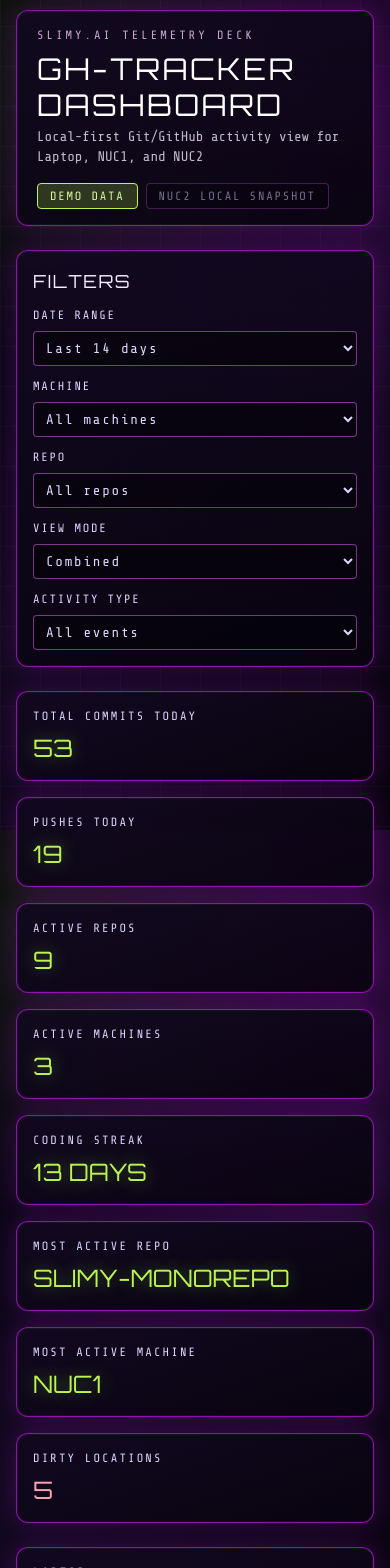
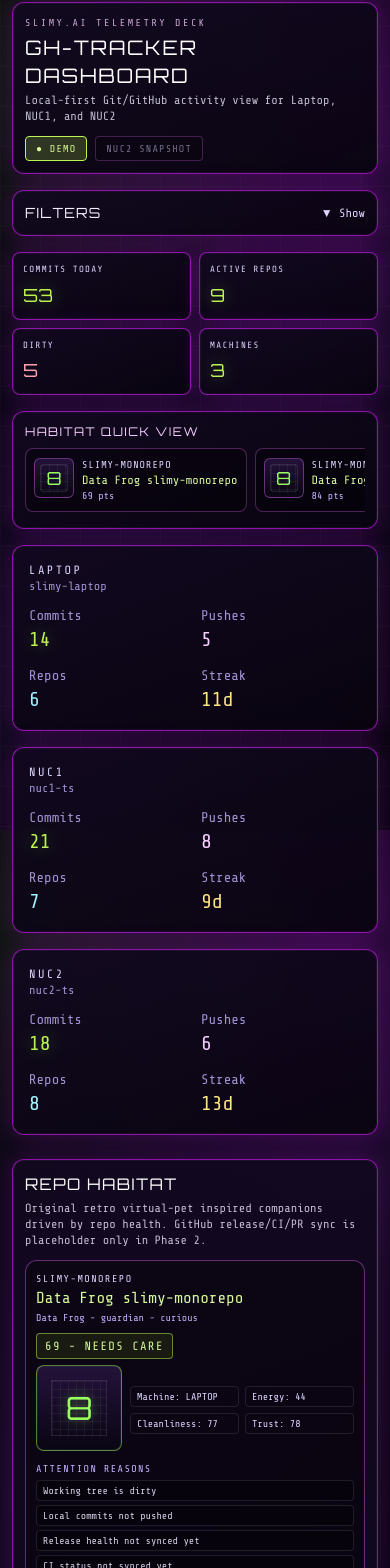
Before and after one commit to GurthBro0ks/gh-tracker, a Next.js app: page / in a window 390 px wide. Shown: the part 14-1582 px from the top of the page. Built offline with nearby package versions, Linux system fonts and the light colour scheme.

Commit message:
fix: polish mobile habitat dashboard layout

```diff
--- a/src/app/globals.css
+++ b/src/app/globals.css
@@ -16,6 +16,10 @@
 @theme inline {
   --font-sans: var(--font-orbitron);
   --font-mono: var(--font-share-tech-mono);
+}
+
+html {
+  padding: env(safe-area-inset-top) env(safe-area-inset-right) env(safe-area-inset-bottom) env(safe-area-inset-left);
 }
 
 body {
--- a/src/app/layout.tsx
+++ b/src/app/layout.tsx
@@ -1,4 +1,4 @@
-import type { Metadata } from "next";
+import type { Metadata, Viewport } from "next";
 import { Orbitron, Share_Tech_Mono } from "next/font/google";
 import "./globals.css";
 
@@ -18,6 +18,12 @@ export const metadata: Metadata = {
   description: "SlimyAI local Git activity dashboard",
 };
 
+export const viewport: Viewport = {
+  width: "device-width",
+  initialScale: 1,
+  viewportFit: "cover",
+};
+
 export default function RootLayout({
   children,
 }: Readonly<{
--- a/src/components/dashboard.tsx
+++ b/src/components/dashboard.tsx
@@ -43,6 +43,7 @@ export default function Dashboard({ demoData, localData }: DashboardProps) {
   const [repoFilter, setRepoFilter] = useState("all");
   const [viewMode, setViewMode] = useState<"combined" | "split">("combined");
   const [activityFilter, setActivityFilter] = useState<"all" | "commit" | "push" | "status">("all");
+  const [filtersOpen, setFiltersOpen] = useState(false);
 
   const activeData = mode === "local_snapshot" && localData ? localData : demoData;
 
@@ -112,38 +113,50 @@ export default function Dashboard({ demoData, localData }: DashboardProps) {
     });
   }, [activeData.repoCatalog, activeData.repoDistribution, activeLocations]);
 
+  const activeRepoCount = new Set(activeLocations.map((entry) => entry.repoId)).size;
+  const activeMachineCount = new Set(activeLocations.map((entry) => entry.machineId)).size || activeData.machineCount;
+  const dirtyCount = activeLocations.filter((location) => location.dirty).length;
+
   return (
-    <main className="mx-auto w-full max-w-[1500px] px-4 py-6 md:px-8">
-      <header className="neon-panel mb-6 rounded-xl px-5 py-4">
-        <p className="text-xs uppercase tracking-[0.25em] text-fuchsia-200/80">Slimy.ai telemetry deck</p>
-        <div className="mt-2 flex flex-wrap items-end justify-between gap-4">
+    <main className="mx-auto w-full max-w-[1500px] px-3 pb-6 sm:px-4 md:px-8" style={{ paddingTop: "max(1rem, env(safe-area-inset-top))" }}>
+      <header className="neon-panel mb-4 rounded-xl px-3 py-3 sm:mb-6 sm:px-5 sm:py-4">
+        <p className="text-[10px] uppercase tracking-[0.25em] text-fuchsia-200/80 sm:text-xs">Slimy.ai telemetry deck</p>
+        <div className="mt-1 flex flex-wrap items-end justify-between gap-3 sm:mt-2 sm:gap-4">
           <div>
-            <h1 className="font-sans text-3xl uppercase tracking-[0.08em] text-white md:text-4xl">gh-tracker dashboard</h1>
-            <p className="mt-1 text-sm text-violet-100/80">Local-first Git/GitHub activity view for Laptop, NUC1, and NUC2</p>
+            <h1 className="font-sans text-xl uppercase tracking-[0.08em] text-white sm:text-3xl md:text-4xl">gh-tracker dashboard</h1>
+            <p className="mt-0.5 text-xs text-violet-100/80 sm:mt-1 sm:text-sm">Local-first Git/GitHub activity view for Laptop, NUC1, and NUC2</p>
           </div>
-          <div className="flex gap-2">
+          <div className="flex flex-wrap gap-2">
             <button
               type="button"
-              className={`rounded border px-3 py-1 text-xs uppercase tracking-[0.15em] ${mode === "demo" ? "border-lime-300 bg-lime-300/20 text-lime-200" : "border-fuchsia-400/50 bg-black/30 text-violet-200"}`}
+              className={`rounded border px-2.5 py-1 text-[10px] uppercase tracking-[0.12em] sm:px-3 sm:text-xs sm:tracking-[0.15em] ${mode === "demo" ? "border-lime-300 bg-lime-300/20 text-lime-200" : "border-fuchsia-400/50 bg-black/30 text-violet-200"}`}
               onClick={() => setMode("demo")}
             >
-              Demo Data
+              {mode === "demo" ? "● Demo" : "Demo"}
             </button>
             <button
               type="button"
               disabled={!localData}
-              className={`rounded border px-3 py-1 text-xs uppercase tracking-[0.15em] ${mode === "local_snapshot" ? "border-lime-300 bg-lime-300/20 text-lime-200" : "border-fuchsia-400/50 bg-black/30 text-violet-200"} ${!localData ? "cursor-not-allowed opacity-50" : ""}`}
+              className={`rounded border px-2.5 py-1 text-[10px] uppercase tracking-[0.12em] sm:px-3 sm:text-xs sm:tracking-[0.15em] ${mode === "local_snapshot" ? "border-lime-300 bg-lime-300/20 text-lime-200" : "border-fuchsia-400/50 bg-black/30 text-violet-200"} ${!localData ? "cursor-not-allowed opacity-50" : ""}`}
               onClick={() => setMode("local_snapshot")}
             >
-              NUC2 Local Snapshot
+              {mode === "local_snapshot" ? "● NUC2 Snapshot" : "NUC2 Snapshot"}
             </button>
           </div>
         </div>
       </header>
 
-      <section className="neon-panel mb-6 rounded-xl p-4">
-        <h2 className="mb-3 font-sans text-lg uppercase tracking-[0.08em]">Filters</h2>
-        <div className="grid gap-3 sm:grid-cols-2 lg:grid-cols-5">
+      <section className="neon-panel mb-4 rounded-xl p-3 sm:mb-6 sm:p-4">
+        <button
+          type="button"
+          onClick={() => setFiltersOpen((v) => !v)}
+          className="flex w-full items-center justify-between sm:hidden"
+        >
+          <h2 className="font-sans text-sm uppercase tracking-[0.08em]">Filters</h2>
+          <span className="text-xs text-violet-200">{filtersOpen ? "▲ Hide" : "▼ Show"}</span>
+        </button>
+        <h2 className="mb-3 hidden font-sans text-lg uppercase tracking-[0.08em] sm:block">Filters</h2>
+        <div className={`grid gap-3 sm:grid-cols-2 lg:grid-cols-5 ${filtersOpen ? "" : "hidden sm:grid"}`}>
           <label className="text-xs uppercase tracking-[0.15em] text-violet-200">
             Date Range
             <select value={dateRange} onChange={(e) => setDateRange(e.target.value)} className="mt-2 w-full rounded border border-fuchsia-400/50 bg-black/40 px-2 py-2 text-sm">
@@ -189,15 +202,40 @@ export default function Dashboard({ demoData, localData }: DashboardProps) {
         </div>
       </section>
 
-      <section className="mb-6 grid gap-4 sm:grid-cols-2 xl:grid-cols-4">
+      <section className="mb-4 grid grid-cols-2 gap-2 sm:mb-6 sm:grid-cols-2 sm:gap-4 xl:grid-cols-4">
+        <Metric label="Commits today" value={`${activeData.totalCommitsToday}`} compact />
+        <Metric label="Active repos" value={`${activeRepoCount}`} compact />
+        <Metric label="Dirty" value={`${dirtyCount}`} danger compact />
+        <Metric label="Machines" value={`${activeMachineCount}`} compact />
+      </section>
+
+      {habitatRows.length > 0 && (
+        <section className="neon-panel mb-4 rounded-xl p-3 sm:mb-6 sm:hidden">
+          <h3 className="mb-2 font-sans text-xs uppercase tracking-[0.12em] text-fuchsia-200">Habitat Quick View</h3>
+          <div className="flex gap-2 overflow-x-auto pb-1">
+            {habitatRows.slice(0, 4).map((row) => (
+              <div key={`${row.repoId}-${row.machineId}`} className="flex min-w-[140px] flex-shrink-0 items-center gap-2 rounded-lg border border-fuchsia-400/30 bg-black/35 p-2">
+                <RepoPetSpriteCompact species={row.pet.species} state={row.pet.animationState} />
+                <div className="min-w-0">
+                  <p className="truncate text-[10px] uppercase tracking-[0.1em] text-violet-200">{row.repoId}</p>
+                  <p className="text-xs text-lime-200">{row.pet.petName}</p>
+                  <p className="text-[10px] text-violet-300">{row.health.score} pts</p>
+                </div>
+              </div>
+            ))}
+          </div>
+        </section>
+      )}
+
+      <section className="mb-6 hidden gap-4 sm:grid sm:grid-cols-2 xl:grid-cols-4">
         <Metric label="Total commits today" value={`${activeData.totalCommitsToday}`} />
         <Metric label="Pushes today" value={`${activeData.pushesToday}`} />
-        <Metric label="Active repos" value={`${new Set(activeLocations.map((entry) => entry.repoId)).size}`} />
-        <Metric label="Active machines" value={`${new Set(activeLocations.map((entry) => entry.machineId)).size || activeData.machineCount}`} />
+        <Metric label="Active repos" value={`${activeRepoCount}`} />
+        <Metric label="Active machines" value={`${activeMachineCount}`} />
         <Metric label="Coding streak" value={`${activeData.codingStreakDays} days`} />
         <Metric label="Most active repo" value={activeData.mostActiveRepo} />
         <Metric label="Most active machine" value={activeData.mostActiveMachine} />
-        <Metric label="Dirty locations" value={`${activeLocations.filter((location) => location.dirty).length}`} danger />
+        <Metric label="Dirty locations" value={`${dirtyCount}`} danger />
       </section>
 
       <section className="mb-6 grid gap-4 lg:grid-cols-3">
@@ -389,12 +427,31 @@ export default function Dashboard({ demoData, localData }: DashboardProps) {
   );
 }
 
-function Metric({ label, value, danger = false }: { label: string; value: string; danger?: boolean }) {
+function Metric({ label, value, danger = false, compact = false }: { label: string; value: string; danger?: boolean; compact?: boolean }) {
+  if (compact) {
+    return (
+      <article className="neon-panel rounded-lg p-2.5 sm:rounded-xl sm:p-4">
+        <p className="text-[9px] uppercase tracking-[0.15em] text-violet-200 sm:text-xs sm:tracking-[0.18em]">{label}</p>
+        <p className={`mt-1 font-sans text-lg uppercase sm:mt-2 sm:text-2xl ${danger ? "text-rose-300" : "metric-glow text-lime-300"}`}>{value}</p>
+      </article>
+    );
+  }
   return (
     <article className="neon-panel rounded-xl p-4">
       <p className="text-xs uppercase tracking-[0.18em] text-violet-200">{label}</p>
       <p className={`mt-2 font-sans text-2xl uppercase ${danger ? "text-rose-300" : "metric-glow text-lime-300"}`}>{value}</p>
     </article>
+  );
+}
+
+function RepoPetSpriteCompact({ species, state }: { species: string; state: string }) {
+  const glyph = species.includes("Snail") ? "@" : species.includes("Slime") ? "o" : species.includes("Moth") ? "^" : species.includes("Crab") ? "#" : species.includes("Frog") ? "8" : species.includes("Bat") ? "M" : species.includes("Turtle") ? "Q" : species.includes("Mantis") ? "A" : species.includes("Golem") ? "H" : "U";
+  return (
+    <div className={`flex h-10 w-10 flex-shrink-0 items-center justify-center rounded-md border border-fuchsia-400/40 bg-gradient-to-b from-[rgba(39,20,63,0.9)] to-[rgba(10,6,19,0.95)] sprite-${state}`} aria-label={`${species} sprite`}>
+      <div className="flex h-7 w-7 items-center justify-center rounded border border-white/10 bg-[length:8px_8px] font-sans text-lg text-[#99ff60]" style={{ backgroundImage: "linear-gradient(to right, rgba(255,255,255,0.05) 1px, transparent 1px), linear-gradient(to bottom, rgba(255,255,255,0.05) 1px, transparent 1px)" }}>
+        <span>{glyph}</span>
+      </div>
+    </div>
   );
 }
 
--- a/src/components/repo-habitat.tsx
+++ b/src/components/repo-habitat.tsx
@@ -31,10 +31,10 @@ const careLabels: Record<RepoCareAction, string> = {
 
 export function RepoHabitatGrid({ rows }: { rows: HabitatRow[] }) {
   return (
-    <section className="neon-panel mb-6 rounded-xl p-4">
-      <h3 className="font-sans text-lg uppercase tracking-[0.08em] text-white">Repo Habitat</h3>
-      <p className="mb-4 mt-1 text-sm text-violet-100/80">Original retro virtual-pet inspired companions driven by repo health. GitHub release/CI/PR sync is placeholder only in Phase 2.</p>
-      <div className="grid gap-4 lg:grid-cols-2">
+    <section className="neon-panel mb-6 rounded-xl p-3 sm:p-4">
+      <h3 className="font-sans text-base uppercase tracking-[0.08em] text-white sm:text-lg">Repo Habitat</h3>
+      <p className="mb-3 mt-1 text-xs text-violet-100/80 sm:mb-4 sm:text-sm">Original retro virtual-pet inspired companions driven by repo health. GitHub release/CI/PR sync is placeholder only in Phase 2.</p>
+      <div className="grid gap-3 sm:gap-4 lg:grid-cols-2">
         {rows.map((row) => (
           <RepoPetCard key={`${row.repoId}-${row.machineId}`} row={row} />
         ))}
@@ -45,46 +45,46 @@ export function RepoHabitatGrid({ rows }: { rows: HabitatRow[] }) {
 
 function RepoPetCard({ row }: { row: HabitatRow }) {
   return (
-    <article className="rounded-xl border border-fuchsia-400/40 bg-black/35 p-3">
+    <article className="rounded-xl border border-fuchsia-400/40 bg-black/35 p-2.5 sm:p-3">
       <div className="flex flex-wrap items-start justify-between gap-2">
-        <div>
-          <p className="text-xs uppercase tracking-[0.15em] text-violet-200">{row.repoId}</p>
-          <p className="text-lg text-lime-200">{row.pet.petName}</p>
-          <p className="text-xs text-violet-300">{row.pet.species} - {row.pet.stage} - {row.pet.mood}</p>
+        <div className="min-w-0">
+          <p className="truncate text-[10px] uppercase tracking-[0.15em] text-violet-200 sm:text-xs">{row.repoId}</p>
+          <p className="text-base text-lime-200 sm:text-lg">{row.pet.petName}</p>
+          <p className="text-[10px] text-violet-300 sm:text-xs">{row.pet.species} - {row.pet.stage} - {row.pet.mood}</p>
         </div>
         <RepoHealthBadge health={row.health} />
       </div>
 
-      <div className="mt-3 flex items-center gap-3">
+      <div className="mt-2 flex items-center gap-2 sm:mt-3 sm:gap-3">
         <RepoPetSprite species={row.pet.species} state={row.pet.animationState} />
-        <div className="grid flex-1 grid-cols-2 gap-2 text-xs text-violet-200">
-          <p className="rounded border border-white/10 px-2 py-1">Machine: {row.machineId.toUpperCase()}</p>
-          <p className="rounded border border-white/10 px-2 py-1">Energy: {row.pet.stats.energy}</p>
-          <p className="rounded border border-white/10 px-2 py-1">Cleanliness: {row.pet.stats.cleanliness}</p>
-          <p className="rounded border border-white/10 px-2 py-1">Trust: {row.pet.stats.trust}</p>
+        <div className="grid flex-1 grid-cols-2 gap-1.5 text-[10px] text-violet-200 sm:gap-2 sm:text-xs">
+          <p className="rounded border border-white/10 px-1.5 py-0.5 sm:px-2 sm:py-1">Machine: {row.machineId.toUpperCase()}</p>
+          <p className="rounded border border-white/10 px-1.5 py-0.5 sm:px-2 sm:py-1">Energy: {row.pet.stats.energy}</p>
+          <p className="rounded border border-white/10 px-1.5 py-0.5 sm:px-2 sm:py-1">Cleanliness: {row.pet.stats.cleanliness}</p>
+          <p className="rounded border border-white/10 px-1.5 py-0.5 sm:px-2 sm:py-1">Trust: {row.pet.stats.trust}</p>
         </div>
       </div>
 
-      <div className="mt-3 grid gap-3 md:grid-cols-2">
+      <div className="mt-2 grid gap-2 sm:mt-3 md:grid-cols-2">
         <div>
-          <p className="mb-1 text-xs uppercase tracking-[0.14em] text-violet-300">Attention Reasons</p>
-          <ul className="space-y-1 text-xs text-violet-100/90">
+          <p className="mb-1 text-[10px] uppercase tracking-[0.14em] text-violet-300 sm:text-xs">Attention Reasons</p>
+          <ul className="space-y-1 text-[10px] text-violet-100/90 sm:text-xs">
             {row.health.attentionReasons.slice(0, 4).map((reason) => (
-              <li key={reason} className="rounded border border-white/10 bg-black/30 px-2 py-1">{attentionLabels[reason]}</li>
+              <li key={reason} className="rounded border border-white/10 bg-black/30 px-1.5 py-0.5 sm:px-2 sm:py-1">{attentionLabels[reason]}</li>
             ))}
           </ul>
         </div>
         <div>
-          <p className="mb-1 text-xs uppercase tracking-[0.14em] text-violet-300">Care Actions</p>
+          <p className="mb-1 text-[10px] uppercase tracking-[0.14em] text-violet-300 sm:text-xs">Care Actions</p>
           <CareActionList actions={row.health.careActions.slice(0, 4)} />
         </div>
       </div>
 
-      <div className="mt-3 grid gap-2 text-xs sm:grid-cols-2">
-        <p className="rounded border border-cyan-300/30 bg-cyan-400/10 px-2 py-1">Release health: not synced yet</p>
-        <p className="rounded border border-cyan-300/30 bg-cyan-400/10 px-2 py-1">CI: not synced yet</p>
-        <p className="rounded border border-cyan-300/30 bg-cyan-400/10 px-2 py-1">PR/issue pressure: not synced yet</p>
-        <p className="rounded border border-cyan-300/30 bg-cyan-400/10 px-2 py-1">GitHub health sync: not configured</p>
+      <div className="mt-2 grid gap-1.5 text-[10px] sm:mt-3 sm:gap-2 sm:text-xs sm:grid-cols-2">
+        <p className="rounded border border-cyan-300/30 bg-cyan-400/10 px-1.5 py-0.5 sm:px-2 sm:py-1">Release health: not synced yet</p>
+        <p className="rounded border border-cyan-300/30 bg-cyan-400/10 px-1.5 py-0.5 sm:px-2 sm:py-1">CI: not synced yet</p>
+        <p className="rounded border border-cyan-300/30 bg-cyan-400/10 px-1.5 py-0.5 sm:px-2 sm:py-1">PR/issue pressure: not synced yet</p>
+        <p className="rounded border border-cyan-300/30 bg-cyan-400/10 px-1.5 py-0.5 sm:px-2 sm:py-1">GitHub health sync: not configured</p>
       </div>
     </article>
   );
```
Also changed, not shown: 1 other file (tests, documents, lock files or other folders).
